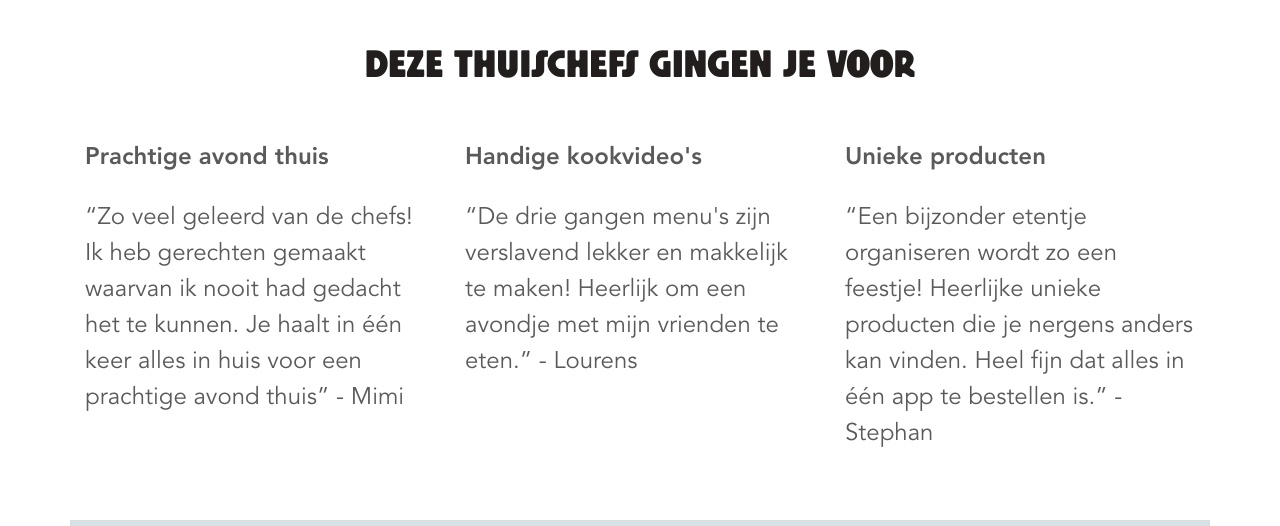
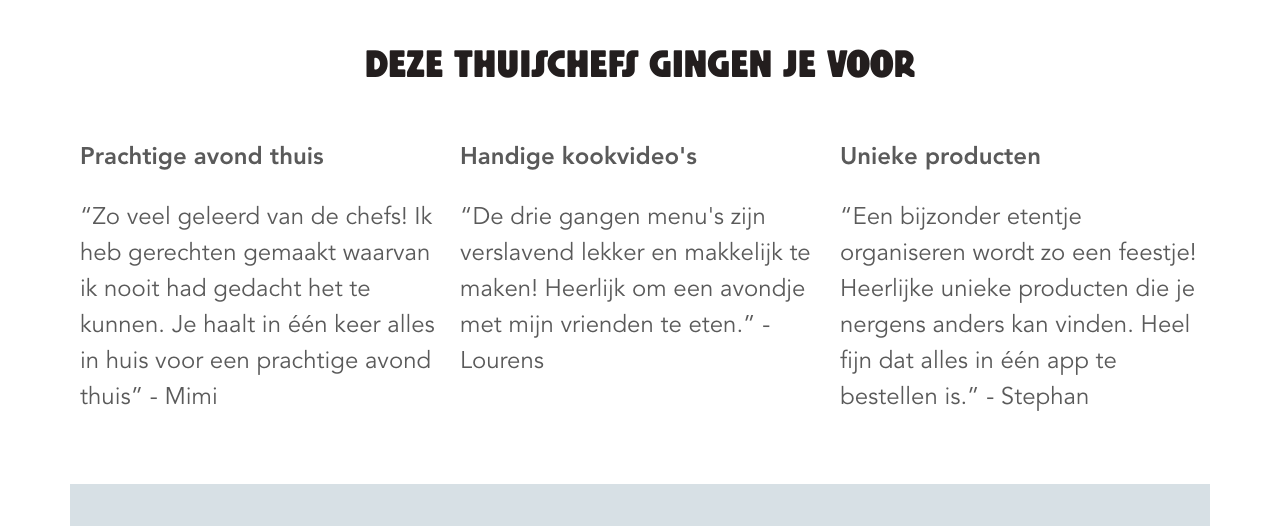
Before and after one commit to YOURFUTUREACADEMY/tringtring-boxes, an Eleventy site: page src/index.html in a window 1280 px wide. Shown: the part 4600-5126 px from the top of the page. Built offline with nearby package versions, Linux system fonts and the light colour scheme; Eleventy itself is replaced by a stand-in of ours; files that its build step writes are made by us from their sources.

Commit message:
added .lesspaddingLR class to reactie klanten cards

```diff
--- a/src/css/style.css
+++ b/src/css/style.css
@@ -50,7 +50,10 @@ h2 {
 /* end global style */
 
 /* nav */
-
+.lesspaddingLR {
+  padding-right: 10px;
+  padding-left: 10px;
+}
 .navLink {
   text-decoration: none;
   text-transform: uppercase;
@@ -461,6 +464,7 @@ ol.alphaHaak > li:before {
     width: 49%;
     margin: 0;
   }
+
   svg {
     width: 25%;
     margin-right: 1% !important;
--- a/src/index.html
+++ b/src/index.html
@@ -233,7 +233,7 @@ layout: homePage
   <section id="reactieKlanten" class="container py-5">
     <h2 class="text-left  sectionH2 text-md-center"> deze thuischefs gingen je voor</h2>
     <div class="row respMT">
-      <div class="col-12 col-md-4 ">
+      <div class="col-12  col-md-4  lesspaddingLR">
         <div class="card">
           <div class="card-body">
             <p class="card-title mb-lg-4 mb-sm-1">
@@ -246,7 +246,7 @@ layout: homePage
           </div>
         </div>
       </div>
-      <div class="col-12 col-md-4 ">
+      <div class="col-12  col-md-4 lesspaddingLR ">
         <div class="card">
           <div class="card-body">
             <p class="card-title  mb-lg-4 mb-sm-1">
@@ -259,7 +259,7 @@ layout: homePage
           </div>
         </div>
       </div>
-      <div class="col-12 col-md-4 ">
+      <div class="col-12  col-md-4 lesspaddingLR">
         <div class="card">
           <div class="card-body">
             <p class="card-title  mb-lg-4 mb-sm-1">
```
Also changed, not shown: dev/index.html (+3 -3 lines), 2 other files.
